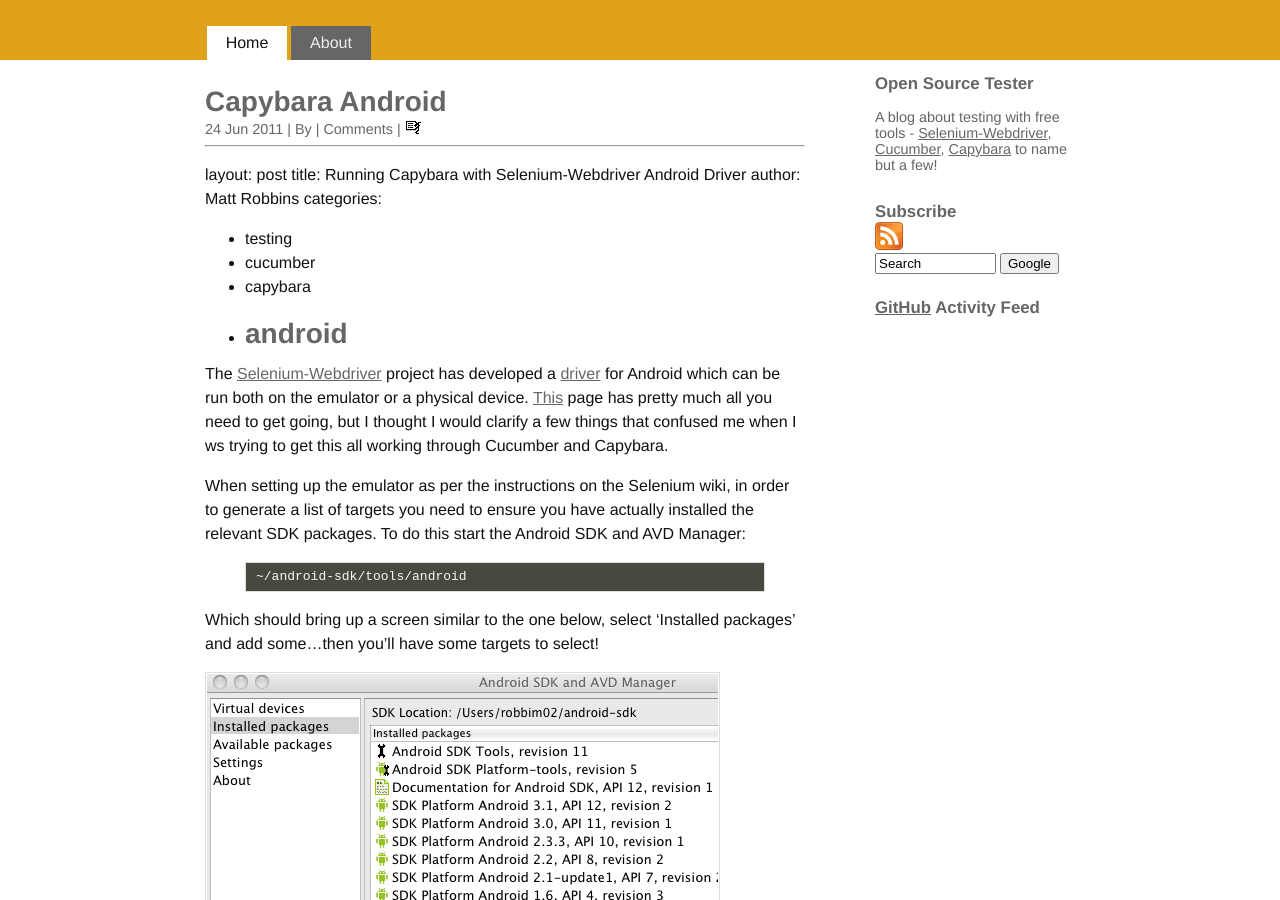
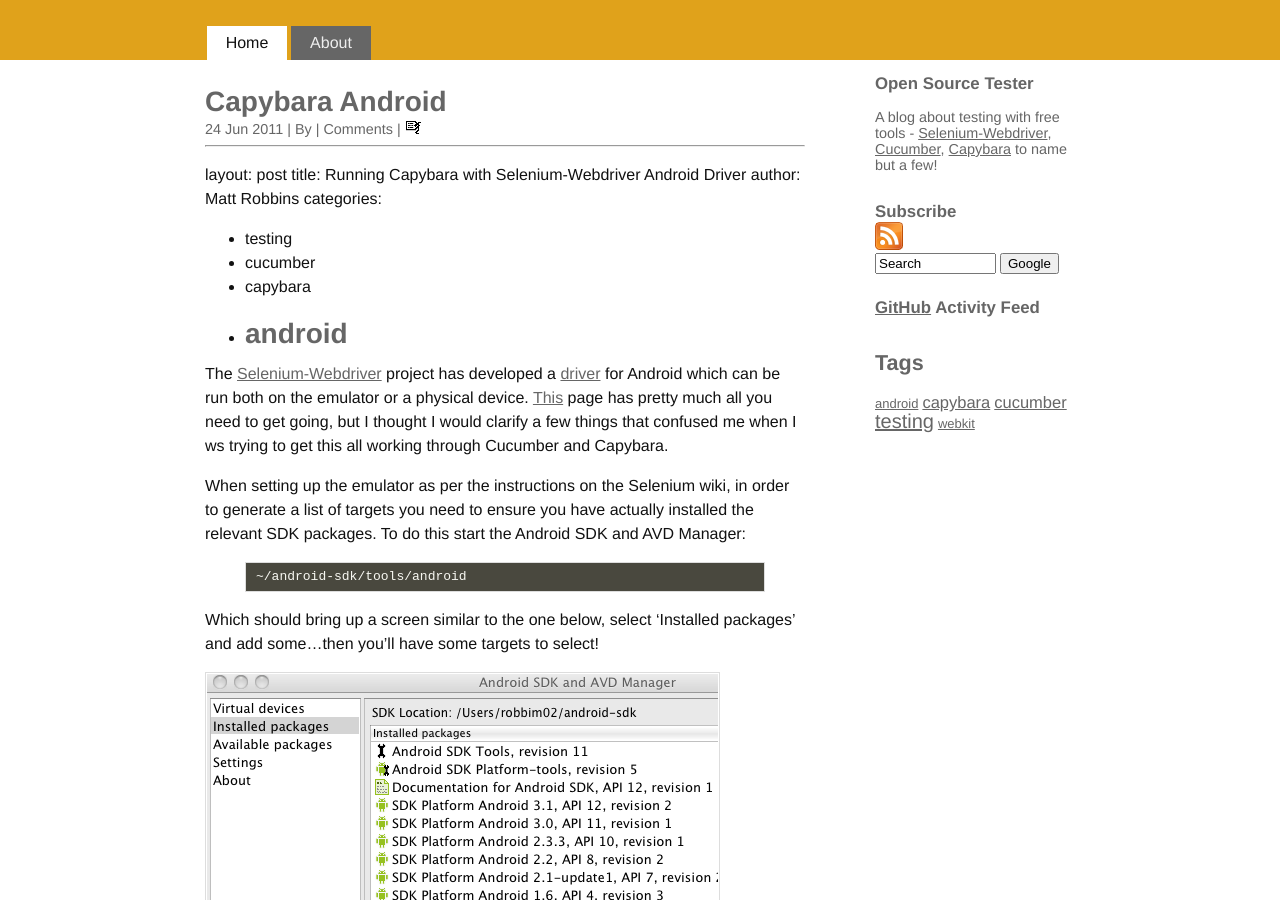
Before and after one commit to mcrmfc/mcrmfc.github.com, a Jekyll site: the page built from index.html, in a window 1280 px wide and 900 px high. Built offline with Jekyll 4.4.1, drawn with Linux system fonts in a browser that asks for light colours; the list of posts is cut into pages by our own code; comment, search, counter and statistics services are not loaded.

Commit message:
add tag cloud functionality

```diff
--- a/_includes/sidebar.html
+++ b/_includes/sidebar.html
@@ -19,6 +19,10 @@
         <h3><a href="http://github.com/mcrmfc">GitHub</a> Activity Feed</h3>
         <li></li>
     </ul>
+    <h2>Tags</h2>
+    <p>
+    {% include tag_cloud.html %}
+    </p>
 </div>
 <script>
     $.getJSON("http://www.google.com/reader/public/javascript/feed%2Fhttps%3A%2F%2Fgithub.com%2Fmcrmfc.atom?callback=?",
--- /dev/null
+++ b/_includes/tag_cloud.html
@@ -0,0 +1 @@
+<a href="/tags/android" title="Postings tagged android" style="font-size: 13.0px; line-height:13.0px">android</a> <a href="/tags/capybara" title="Postings tagged capybara" style="font-size: 16.5px; line-height:16.5px">capybara</a> <a href="/tags/cucumber" title="Postings tagged cucumber" style="font-size: 16.5px; line-height:16.5px">cucumber</a> <a href="/tags/testing" title="Postings tagged testing" style="font-size: 20.0px; line-height:20.0px">testing</a> <a href="/tags/webkit" title="Postings tagged webkit" style="font-size: 13.0px; line-height:13.0px">webkit</a>
```
Also changed, not shown: sitemap.xml (+5 -5 lines), 1 other file.
